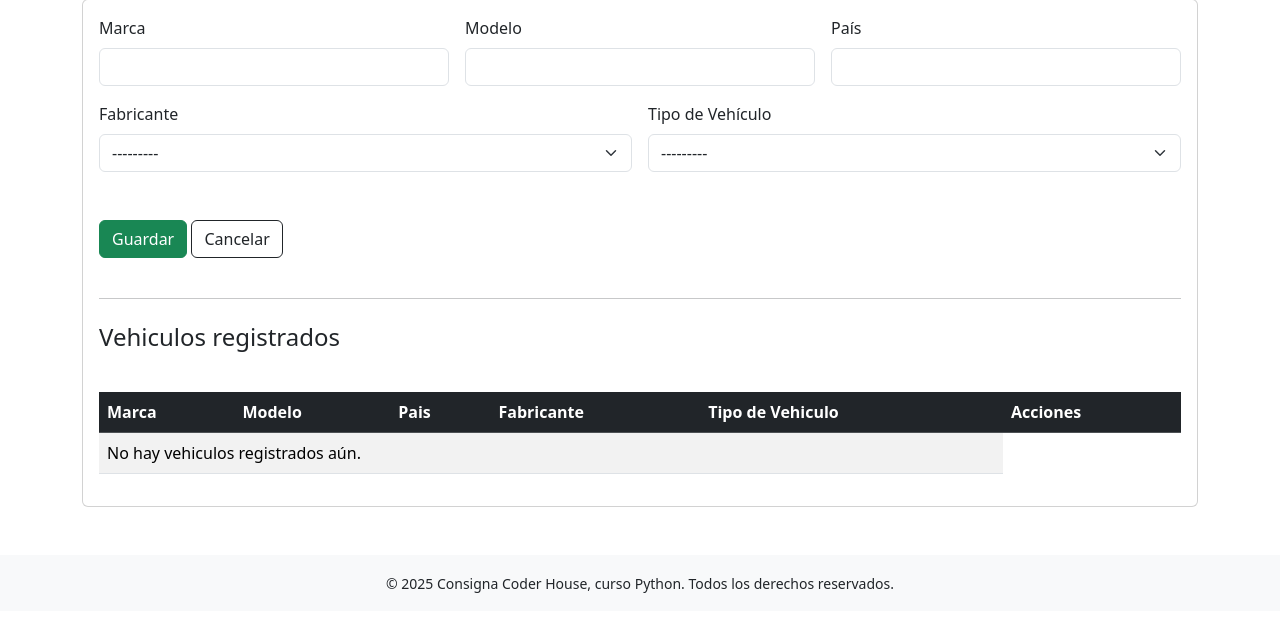
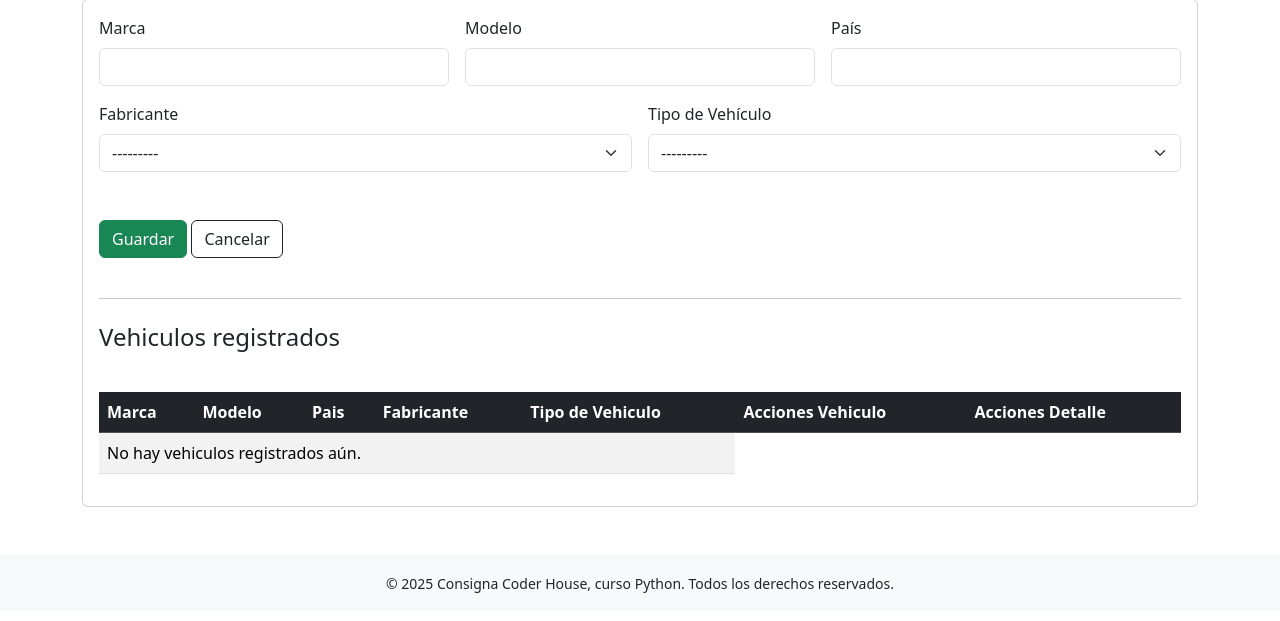
Before and after one commit to JonaGuitar/Proyecto_CoderHouse-JonathanYanez, a Django app: page /Aplicacion/post_agregar in a window 1280 px wide. Shown: the part 179-800 px from the top of the page. Run offline with Django 5.2, Linux system fonts and the light colour scheme; the visitor is signed in with stand-in values (Sample User, id 1); data that the repository does not hold is empty; some libraries are stand-ins or nearby versions.

Commit message:
se agrega Vista Basada en Clase VBC para eliminar

```diff
--- a/Aplicacion/templates/Aplicacion/agregar_vehiculos.html
+++ b/Aplicacion/templates/Aplicacion/agregar_vehiculos.html
@@ -60,7 +60,8 @@
                         <th>Pais</th>
                         <th>Fabricante</th>
                         <th>Tipo de Vehiculo</th>
-                        <th>Acciones</th>
+                        <th>Acciones Vehiculo</th>
+                        <th>Acciones Detalle</th>
                     </tr>
                 </thead>
                 <tbody>
@@ -93,10 +94,11 @@
                                         data-id="{{ vehiculo.id }}">
                                     Eliminar
                                 </button>
-
+                            </td>
+                            <td>
                                 <a href="{% url 'Aplicacion:detalle_vehiculo_crear' %}?vehiculo_id={{ vehiculo.id }}" class="btn btn-success btn-sm">AGREGAR DETALLE</a>
                                 <a href="{% url 'Aplicacion:detalle_vehiculo_editar' %}?vehiculo_id={{ vehiculo.id }}" class="btn btn-primary btn-sm">EDITAR DETALLE</a>
-
+                                <a href="{% url 'Aplicacion:detalle_vehiculo_eliminar' %}?vehiculo_id={{ vehiculo.id }}" class="btn btn-danger btn-sm">ELIMINAR DETALLE</a>
                             </td>
                         </tr>
 
--- a/Aplicacion/urls.py
+++ b/Aplicacion/urls.py
@@ -2,7 +2,7 @@ from django.urls import path
 from . import views
 from django.contrib.auth import views as auth_views
 from django.contrib.auth.views import LogoutView
-from .views import DetalleVehiculoCreateView, DetalleVehiculoUpdateView
+from .views import DetalleVehiculoCreateView, DetalleVehiculoUpdateView, DetalleVehiculoDeleteView
 
 app_name = "Aplicacion"
 
@@ -27,7 +27,8 @@ urlpatterns = [
     path('post_editar_tipo/<int:tipo_id>/', views.post_editar_tipo, name='post_editar_tipo'),
 
     path('detalle_vehiculo_crear', views.DetalleVehiculoCreateView.as_view(), name='detalle_vehiculo_crear'),
-    path('detalle_vehiculo/editar/', DetalleVehiculoUpdateView.as_view(), name='detalle_vehiculo_editar'),
+    path('detalle_vehiculo_editar', DetalleVehiculoUpdateView.as_view(), name='detalle_vehiculo_editar'),
+    path('detalle_vehiculo_eliminar', DetalleVehiculoDeleteView.as_view(), name='detalle_vehiculo_eliminar'),
 
     path('login-modal/', views.login_modal, name='login_modal'),
     path('logout/', views.logout_view, name='logout'),
--- a/Aplicacion/views.py
+++ b/Aplicacion/views.py
@@ -8,8 +8,8 @@ from django.db.models import Q
 from django.urls import reverse, reverse_lazy
 from Main.views import login_required_404
 from django.contrib import messages
-from django.views.generic import CreateView, UpdateView
-from django.views.generic.edit import CreateView, UpdateView
+from django.views.generic import CreateView, UpdateView, DeleteView
+#from django.views.generic.edit import CreateView, UpdateView, DeleteView
 from django.http import Http404
 
 
@@ -267,7 +267,20 @@ class DetalleVehiculoUpdateView(UpdateView):
 
 
 
+class DetalleVehiculoDeleteView(DeleteView):
+    model = DetalleVehiculo
+    template_name = 'Aplicacion/detalle_vehiculo_delete.html'
+    success_url = reverse_lazy('Aplicacion:post_agregar')
 
+    def get_object(self, queryset=None):
+        vehiculo_id = self.request.GET.get('vehiculo_id')
+        if not vehiculo_id:
+            raise Http404("No se especificó vehículo")
+        return get_object_or_404(DetalleVehiculo, post__id=vehiculo_id)
+
+    def delete(self, request, *args, **kwargs):
+        messages.success(request, 'Detalle del vehículo eliminado correctamente.')
+        return super().delete(request, *args, **kwargs)
 
 
 
```
Also changed, not shown: Aplicacion/templates/Aplicacion/detalle_vehiculo_delete.html (added, +26 -0 lines).
